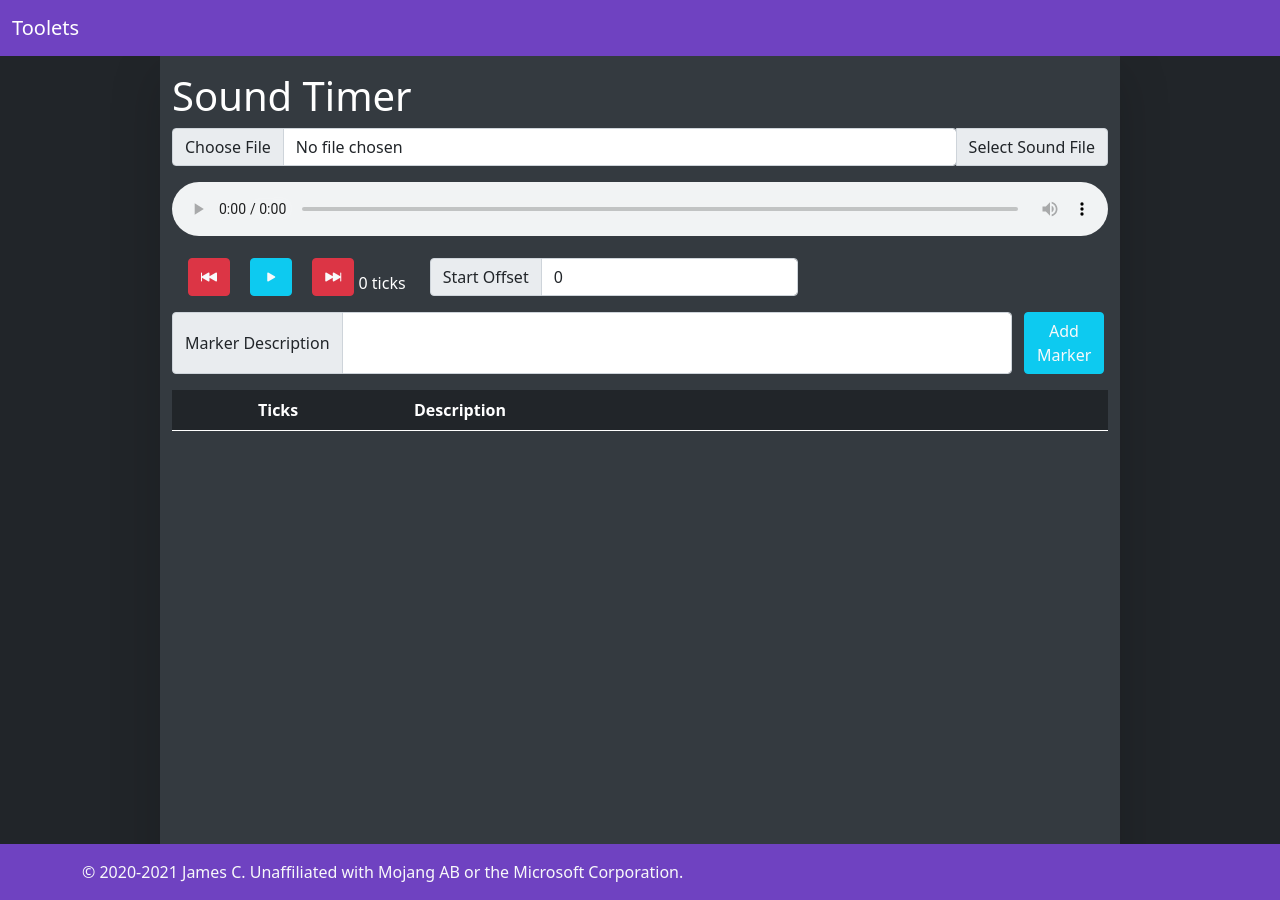
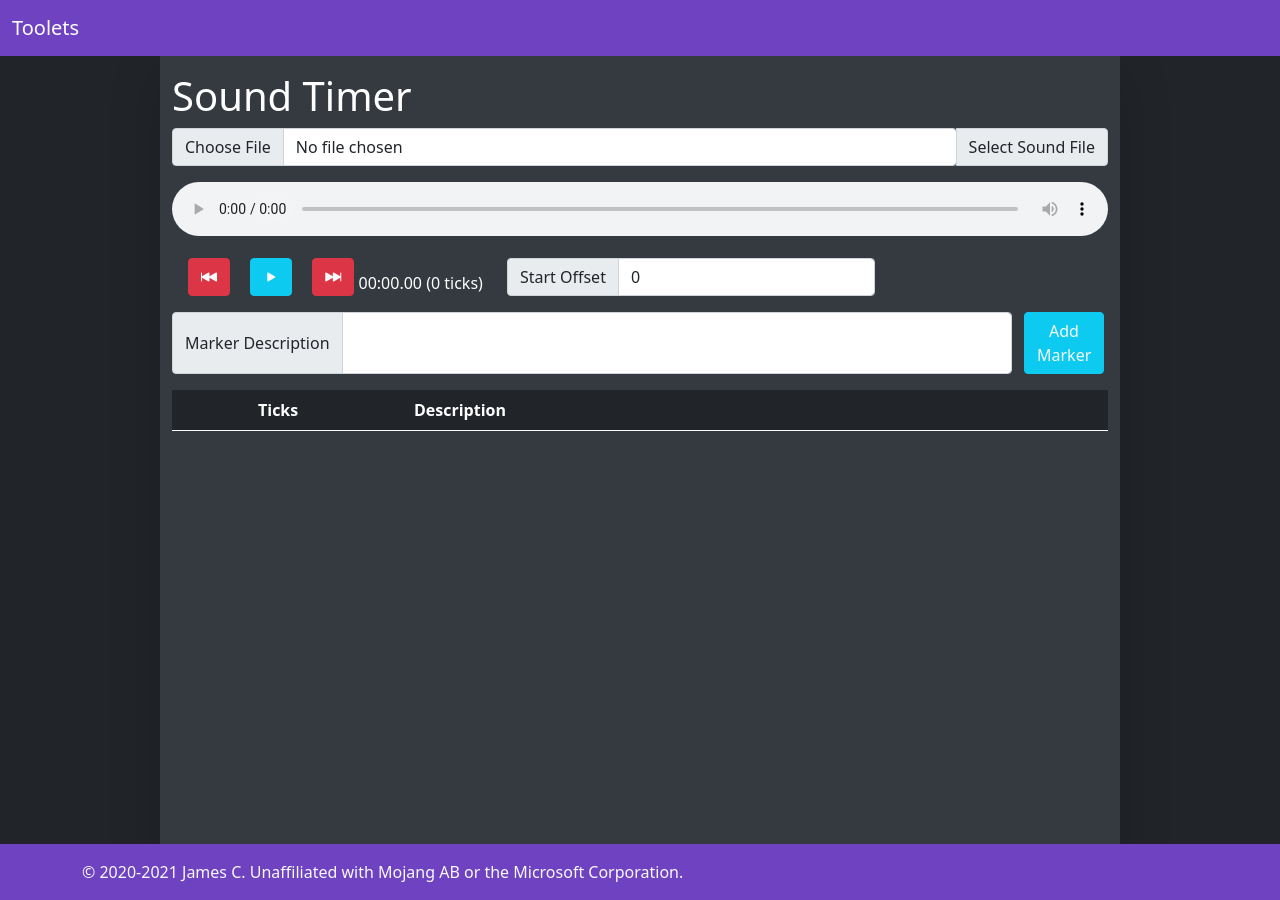
Before and after one commit to JamesMCo/toolets, a Jekyll site: the page built from sndtimer/index.html, in a window 1280 px wide. Built offline with Jekyll 4.4.1, drawn with Linux system fonts in a browser that asks for light colours; nearby versions of some CDN libraries; part of the change alters nothing that is shown.

Commit message:
Adjust time for sndtimer to show minutes/seconds/millis

```diff
--- a/sndtimer/index.html
+++ b/sndtimer/index.html
@@ -13,7 +13,7 @@ tool: true
         <a class="btn btn-danger text-light mb-3 me-3 ms-3" style="width: initial" id="player_back"      onclick="control_back();"><i class="bi bi-skip-backward-fill"></i></a>
         <a class="btn btn-secondary text-light mb-3 me-3"   style="width: initial" id="player_playpause" onclick="control_play_pause();"><i class="bi bi-play-fill"></i></a>
         <a class="btn btn-danger text-light mb-3"           style="width: initial" id="player_forward"   onclick="control_forward();"><i class="bi bi-skip-forward-fill"></i></a>
-        <span class="pt-2" style="width: initial;" id="player_timestamp">0 ticks</span>
+        <span class="pt-2" style="width: initial;" id="player_timestamp">00:00.00 (0 ticks)</span>
     </div>
     <div class="col-auto">
         {% include text_input.html id="start_offset" label_left="Start Offset" type="number" value="0" oninput="adjust_marker_offsets()" %}
--- a/sndtimer/sndtimer.js
+++ b/sndtimer/sndtimer.js
@@ -10,6 +10,17 @@ const markers          = document.querySelector("#markers>tbody");
 const start_offset     = document.querySelector("#start_offset");
 let timestamp_interval = null;
 let offset = 0;
+
+ticks_to_timestring = ticks => {
+    minutes = Math.floor(Math.abs(ticks) / (60 * 20)).toString().padStart(2, "0");
+    seconds = Math.floor((Math.abs(ticks) / 20) % 60).toString().padStart(2, "0");
+    millis  = ((Math.abs(ticks) % 20) * 5).toString().padStart(2, "0");
+
+    sign    = ticks < 0 ? "-" : "";
+    plural  = ticks == 1 ? "" : "s";
+
+    return `${sign}${minutes}:${seconds}.${millis} (${ticks} tick${plural})`;
+}
 
 handle_file_change = (event) => {
     // Called when a new file is selected in the input element
@@ -41,7 +52,7 @@ handle_file_change = (event) => {
             player_forward.classList.add("btn-secondary");
         }
 
-        player_timestamp.innerHTML = offset + " ticks";
+        player_timestamp.innerHTML = ticks_to_timestring(offset);
 
         // Clear out the list of marker points
         markers.innerHTML = "";
@@ -88,7 +99,7 @@ adjust_marker_offsets = () => {
 
 // Player Controls
 update_timestamp = () => {
-    player_timestamp.innerHTML = Math.floor(player.currentTime * 20) + offset + " ticks";
+    player_timestamp.innerHTML = ticks_to_timestring(Math.floor(player.currentTime * 20) + offset);
 }
 
 player.ontimeupdate = () => {
```
